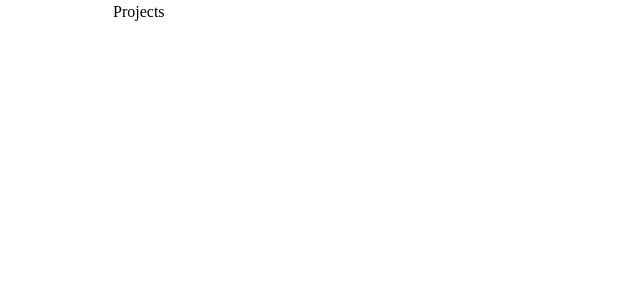
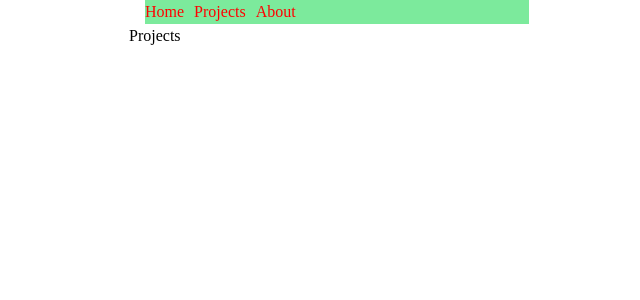
Before and after one commit to CarlinCharge/carlconroyv2, a Next.js app: page /Projects in a window 1280 px wide. Shown: the top 300 px of the page, without its empty margins (303-943 px from the left). Built offline with nearby package versions, Linux system fonts and the light colour scheme.

Commit message:
adds layout to all pages, removes console log from nav

```diff
--- a/src/components/Nav/MenuItems.ts
+++ b/src/components/Nav/MenuItems.ts
@@ -1,7 +1,12 @@
+interface MenuItem {
+  text: string;
+  href: string;
+}
+
 export const MenuItems = [
   {
     text: "Home",
-    href: "/home",
+    href: "/",
   },
   { text: "Projects", href: "/projects" },
   { text: "About", href: "/about" },
--- a/src/components/Nav/Nav.tsx
+++ b/src/components/Nav/Nav.tsx
@@ -4,7 +4,6 @@ import { MenuItems } from "./MenuItems";
 
 const Nav = () => {
   const styles = useStyleConfig("Nav");
-  console.log(styles);
   return (
     <Container>
       <Flex __css={styles}>
--- a/src/pages/Projects.tsx
+++ b/src/pages/Projects.tsx
@@ -1,9 +1,10 @@
 import { Container, Box } from "@chakra-ui/react";
+import { Layout } from "../components/Layout/Layout";
 
 const Projects = ({}) => {
   return (
     <Container>
-      <h1> Projects</h1>
+      <Layout>Projects</Layout>
     </Container>
   );
 };
```
Also changed, not shown: src/pages/About.tsx (+4 -3 lines).
